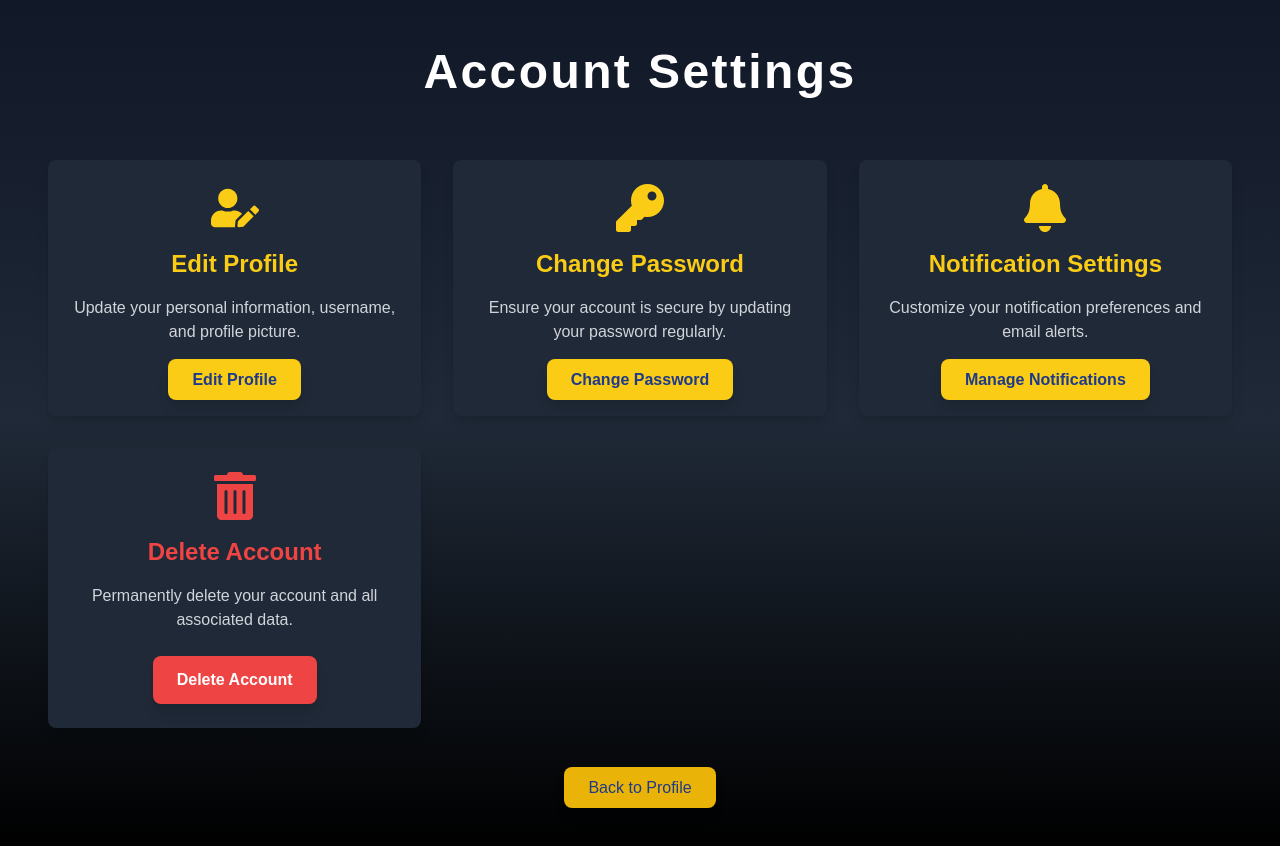
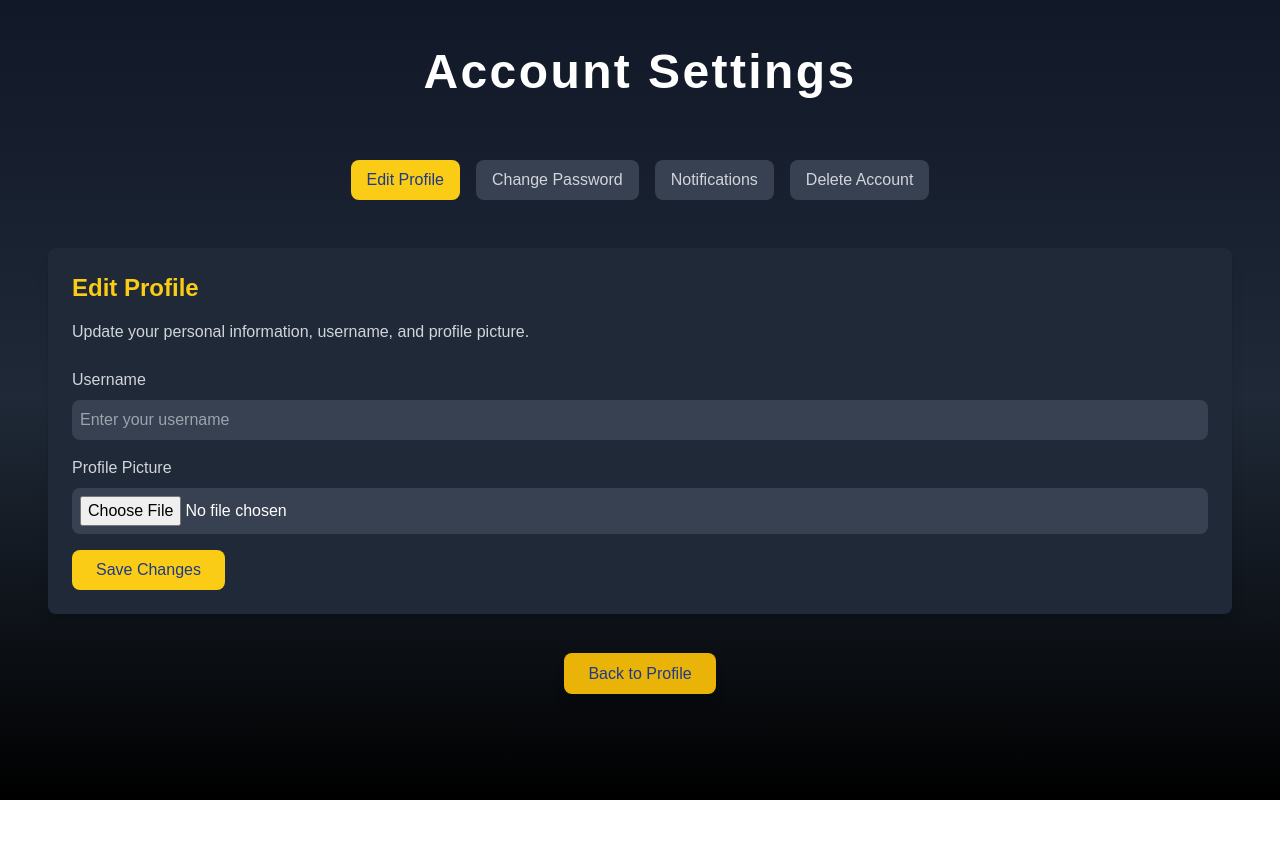
Before and after one commit to evanwilliamson94/sober-social, a Next.js app: page /settings in a window 1280 px wide. After the commit the page ends 800 px from the top, so only its background shows below. Built offline with nearby package versions, Linux system fonts and the light colour scheme.

Commit message:
update settings

```diff
--- a/src/pages/settings.tsx
+++ b/src/pages/settings.tsx
@@ -1,8 +1,10 @@
-import React from 'react';
+import React, { useState } from 'react';
+import { FaUserEdit, FaKey, FaBell, FaTrashAlt } from 'react-icons/fa';
 import Link from 'next/link';
-import { FaUserEdit, FaKey, FaBell, FaTrashAlt } from 'react-icons/fa'; // Icons for settings options
 
 const SettingsPage: React.FC = () => {
+  const [activeSection, setActiveSection] = useState('profile'); // Track active section
+
   return (
     <div className="min-h-screen bg-gradient-to-b from-gray-900 via-gray-800 to-black text-white p-8 lg:p-12">
       <div className="container mx-auto space-y-12">
@@ -12,84 +14,105 @@ const SettingsPage: React.FC = () => {
           Account Settings
         </h1>
 
-        {/* Settings Options */}
-        <div className="grid grid-cols-1 sm:grid-cols-2 lg:grid-cols-3 gap-8">
-
-          {/* Edit Profile */}
-          <div className="p-6 bg-gray-800 rounded-lg shadow-lg hover:shadow-2xl transition-all transform hover:scale-105">
-            <div className="mb-4 flex justify-center items-center">
-              <FaUserEdit className="w-12 h-12 text-yellow-400" />
-            </div>
-            <h3 className="text-2xl font-semibold text-center text-yellow-400 mb-4">Edit Profile</h3>
-            <p className="text-gray-300 text-center mb-6">
-              Update your personal information, username, and profile picture.
-            </p>
-            <div className="text-center">
-              <Link href="/edit-profile">
-                <a className="bg-yellow-400 text-blue-900 font-bold px-6 py-3 rounded-lg shadow-lg hover:bg-yellow-300 transition-all transform hover:scale-105">
+        {/* Settings Tabs */}
+        <div className="flex justify-center space-x-4 mb-8">
+          <button
+            className={`px-4 py-2 rounded-lg ${activeSection === 'profile' ? 'bg-yellow-400 text-blue-900' : 'bg-gray-700 text-gray-300'}`}
+            onClick={() => setActiveSection('profile')}
+          >
             Edit Profile
-                </a>
-              </Link>
-            </div>
+          </button>
+          <button
+            className={`px-4 py-2 rounded-lg ${activeSection === 'password' ? 'bg-yellow-400 text-blue-900' : 'bg-gray-700 text-gray-300'}`}
+            onClick={() => setActiveSection('password')}
+          >
+            Change Password
+          </button>
+          <button
+            className={`px-4 py-2 rounded-lg ${activeSection === 'notifications' ? 'bg-yellow-400 text-blue-900' : 'bg-gray-700 text-gray-300'}`}
+            onClick={() => setActiveSection('notifications')}
+          >
+            Notifications
+          </button>
+          <button
+            className={`px-4 py-2 rounded-lg ${activeSection === 'delete' ? 'bg-yellow-400 text-blue-900' : 'bg-gray-700 text-gray-300'}`}
+            onClick={() => setActiveSection('delete')}
+          >
+            Delete Account
+          </button>
         </div>
 
-          {/* Change Password */}
-          <div className="p-6 bg-gray-800 rounded-lg shadow-lg hover:shadow-2xl transition-all transform hover:scale-105">
-            <div className="mb-4 flex justify-center items-center">
-              <FaKey className="w-12 h-12 text-yellow-400" />
+        {/* Profile Section */}
+        {activeSection === 'profile' && (
+          <div className="bg-gray-800 p-6 rounded-lg shadow-lg">
+            <h3 className="text-2xl font-semibold text-yellow-400 mb-4">Edit Profile</h3>
+            <p className="text-gray-300 mb-6">Update your personal information, username, and profile picture.</p>
+            <form>
+              <div className="mb-4">
+                <label className="block mb-2 text-gray-300">Username</label>
+                <input type="text" className="w-full p-2 rounded-lg bg-gray-700 text-white" placeholder="Enter your username" />
               </div>
-            <h3 className="text-2xl font-semibold text-center text-yellow-400 mb-4">Change Password</h3>
-            <p className="text-gray-300 text-center mb-6">
-              Ensure your account is secure by updating your password regularly.
-            </p>
-            <div className="text-center">
-              <Link href="/change-password">
-                <a className="bg-yellow-400 text-blue-900 font-bold px-6 py-3 rounded-lg shadow-lg hover:bg-yellow-300 transition-all transform hover:scale-105">
-                  Change Password
-                </a>
-              </Link>
+              <div className="mb-4">
+                <label className="block mb-2 text-gray-300">Profile Picture</label>
+                <input type="file" className="w-full p-2 rounded-lg bg-gray-700 text-white" />
               </div>
+              <button className="bg-yellow-400 text-blue-900 px-6 py-2 rounded-lg hover:bg-yellow-300">Save Changes</button>
+            </form>
           </div>
+        )}
 
-          {/* Notification Settings */}
-          <div className="p-6 bg-gray-800 rounded-lg shadow-lg hover:shadow-2xl transition-all transform hover:scale-105">
-            <div className="mb-4 flex justify-center items-center">
-              <FaBell className="w-12 h-12 text-yellow-400" />
+        {/* Change Password Section */}
+        {activeSection === 'password' && (
+          <div className="bg-gray-800 p-6 rounded-lg shadow-lg">
+            <h3 className="text-2xl font-semibold text-yellow-400 mb-4">Change Password</h3>
+            <p className="text-gray-300 mb-6">Ensure your account is secure by updating your password regularly.</p>
+            <form>
+              <div className="mb-4">
+                <label className="block mb-2 text-gray-300">Current Password</label>
+                <input type="password" className="w-full p-2 rounded-lg bg-gray-700 text-white" placeholder="Enter current password" />
               </div>
-            <h3 className="text-2xl font-semibold text-center text-yellow-400 mb-4">Notification Settings</h3>
-            <p className="text-gray-300 text-center mb-6">
-              Customize your notification preferences and email alerts.
-            </p>
-            <div className="text-center">
-              <Link href="/notifications">
-                <a className="bg-yellow-400 text-blue-900 font-bold px-6 py-3 rounded-lg shadow-lg hover:bg-yellow-300 transition-all transform hover:scale-105">
-                  Manage Notifications
-                </a>
-              </Link>
+              <div className="mb-4">
+                <label className="block mb-2 text-gray-300">New Password</label>
+                <input type="password" className="w-full p-2 rounded-lg bg-gray-700 text-white" placeholder="Enter new password" />
               </div>
+              <button className="bg-yellow-400 text-blue-900 px-6 py-2 rounded-lg hover:bg-yellow-300">Save Changes</button>
+            </form>
           </div>
+        )}
 
-          {/* Delete Account */}
-          <div className="p-6 bg-gray-800 rounded-lg shadow-lg hover:shadow-2xl transition-all transform hover:scale-105">
-            <div className="mb-4 flex justify-center items-center">
-              <FaTrashAlt className="w-12 h-12 text-red-500" />
+        {/* Notifications Section */}
+        {activeSection === 'notifications' && (
+          <div className="bg-gray-800 p-6 rounded-lg shadow-lg">
+            <h3 className="text-2xl font-semibold text-yellow-400 mb-4">Notification Settings</h3>
+            <p className="text-gray-300 mb-6">Customize your notification preferences and email alerts.</p>
+            <form>
+              <div className="mb-4">
+                <label className="block mb-2 text-gray-300">Email Notifications</label>
+                <input type="checkbox" className="mr-2" /> Enable email notifications
               </div>
-            <h3 className="text-2xl font-semibold text-center text-red-500 mb-4">Delete Account</h3>
-            <p className="text-gray-300 text-center mb-6">
-              Permanently delete your account and all associated data.
-            </p>
-            <div className="text-center">
+              <div className="mb-4">
+                <label className="block mb-2 text-gray-300">Push Notifications</label>
+                <input type="checkbox" className="mr-2" /> Enable push notifications
+              </div>
+              <button className="bg-yellow-400 text-blue-900 px-6 py-2 rounded-lg hover:bg-yellow-300">Save Changes</button>
+            </form>
+          </div>
+        )}
+
+        {/* Delete Account Section */}
+        {activeSection === 'delete' && (
+          <div className="bg-gray-800 p-6 rounded-lg shadow-lg">
+            <h3 className="text-2xl font-semibold text-red-500 mb-4">Delete Account</h3>
+            <p className="text-gray-300 mb-6">Permanently delete your account and all associated data.</p>
             <button className="bg-red-500 text-white font-bold px-6 py-3 rounded-lg shadow-lg hover:bg-red-400 transition-all transform hover:scale-105">
               Delete Account
             </button>
           </div>
-          </div>
-
-        </div>
+        )}
 
         {/* Back to Profile Button */}
         <div className="text-center mt-12">
-          <Link href="/profile">
+          <Link href="/profile" legacyBehavior>
             <a className="bg-yellow-500 text-blue-900 px-6 py-3 rounded-lg shadow-lg hover:bg-yellow-400 transition-all transform hover:scale-105">
               Back to Profile
             </a>
```
Lines whose indentation alone changed are shown as unchanged.
